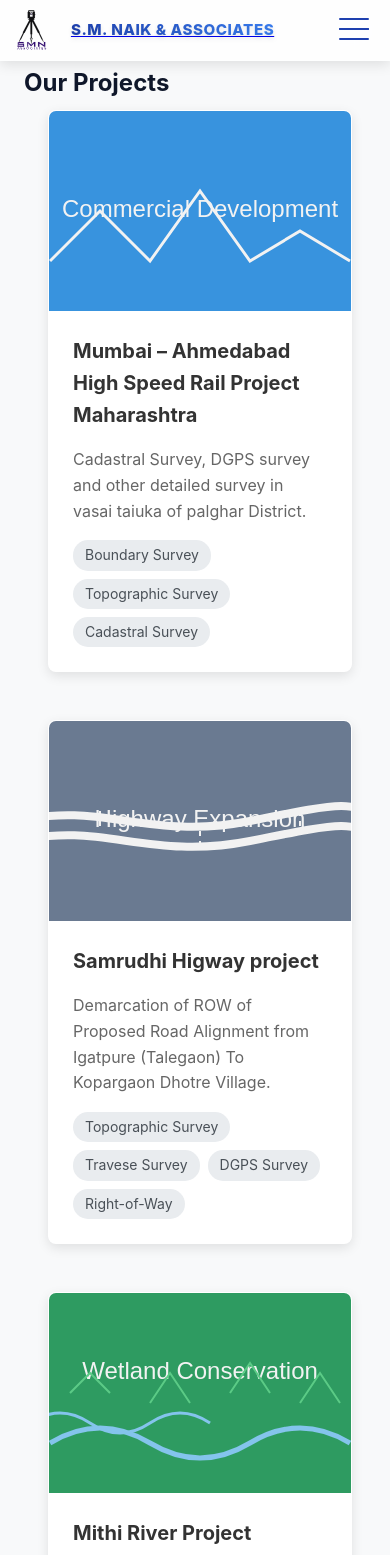
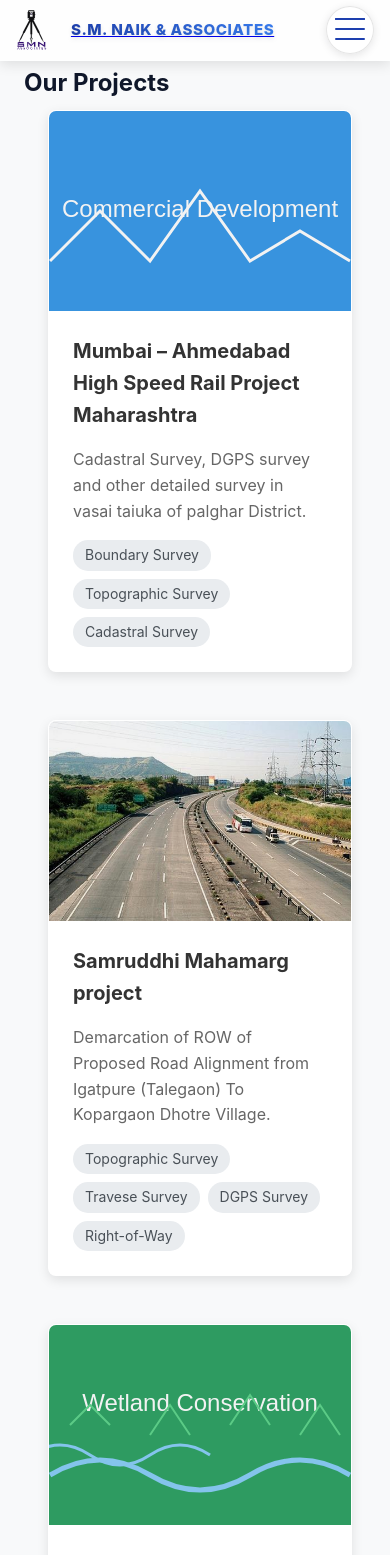
Before and after one commit to s-parkar/company-site, a React (Vite) app: page /projects in a window 390 px wide. Shown: the top 1555 px of the page. Built offline with nearby package versions, Linux system fonts and the light colour scheme; what @cloudinary/url-gen would draw is missing.

Commit message:
Added video background, enhanced transitions, and improved project section styling

```diff
--- a/src/components/Projects.jsx
+++ b/src/components/Projects.jsx
@@ -10,9 +10,9 @@ const Projects = () => {
       tags: ['Boundary Survey', 'Topographic Survey','Cadastral Survey']
     },
     {
-      title: 'Samrudhi Higway project',
+      title: 'Samruddhi Mahamarg project',
       description: 'Demarcation of ROW of Proposed Road Alignment from Igatpure (Talegaon) To  Kopargaon Dhotre Village.',
-      image: '/assets/img/project3.svg',
+      image: '/assets/img/p2.jpg',
       tags: ['Topographic Survey', 'Travese Survey', 'DGPS Survey','Right-of-Way']
     },
     {
--- a/src/styles/hamburger.css
+++ b/src/styles/hamburger.css
@@ -6,7 +6,7 @@
   cursor: pointer;
   padding: 0;
   z-index: 1001;
-  transition: all 0.3s ease;
+  transition: all 0.4s cubic-bezier(0.68, -0.6, 0.32, 1.6);
 }
 
 .hamburger-icon {
@@ -14,6 +14,8 @@
   width: 30px;
   height: 24px;
   display: inline-block;
+  transform-origin: center;
+  transition: transform 0.4s ease;
 }
 
 .hamburger-icon span {
@@ -21,45 +23,59 @@
   position: absolute;
   height: 2px;
   width: 100%;
-  background: var(--primary-color);
-  border-radius: 2px;
+  background: linear-gradient(90deg, var(--primary-color) 0%, var(--primary-color) 100%);
+  border-radius: 4px;
   opacity: 1;
   left: 0;
-  transform: rotate(0deg);
-  transition: 0.3s ease-in-out;
+  transform: rotate(0deg) scaleX(1);
+  transform-origin: center;
+  transition: all 0.4s cubic-bezier(0.68, -0.6, 0.32, 1.6);
+}
+
+.hamburger-icon:hover span {
+  background: linear-gradient(90deg, var(--primary-color) 0%, #4299e1 100%);
+  box-shadow: 0 0 8px rgba(66, 153, 225, 0.3);
 }
 
 .hamburger-icon span:nth-child(1) {
   top: 0px;
+  transform-origin: left center;
 }
 
-.hamburger-icon span:nth-child(2),
-.hamburger-icon span:nth-child(3) {
+.hamburger-icon span:nth-child(2) {
   top: 10px;
+  transform-origin: left center;
 }
 
-.hamburger-icon span:nth-child(4) {
+.hamburger-icon span:nth-child(3) {
   top: 20px;
+  transform-origin: left center;
+}
+
+.hamburger.active .hamburger-icon {
+  transform: rotate(180deg);
 }
 
 .hamburger.active .hamburger-icon span:nth-child(1) {
-  top: 10px;
-  width: 0%;
-  left: 50%;
+  transform: rotate(45deg);
+  top: 0px;
+  left: 4px;
+  width: 100%;
+  background: linear-gradient(90deg, #4299e1 0%, var(--primary-color) 100%);
 }
 
 .hamburger.active .hamburger-icon span:nth-child(2) {
-  transform: rotate(45deg);
+  width: 0%;
+  opacity: 0;
+  transform: scaleX(0);
 }
 
 .hamburger.active .hamburger-icon span:nth-child(3) {
   transform: rotate(-45deg);
-}
-
-.hamburger.active .hamburger-icon span:nth-child(4) {
-  top: 10px;
-  width: 0%;
-  left: 50%;
+  top: 20px;
+  left: 4px;
+  width: 100%;
+  background: linear-gradient(90deg, var(--primary-color) 0%, #4299e1 100%);
 }
 
 /* Responsive Design */
@@ -68,23 +84,25 @@
     display: flex;
     align-items: center;
     justify-content: center;
-    width: 40px;
-    height: 40px;
+    width: 48px;
+    height: 48px;
     border-radius: 50%;
-    background: rgba(255, 255, 255, 0.1);
-    transition: all 0.3s ease;
+    background: rgba(255, 255, 255, 0.95);
+    backdrop-filter: blur(12px);
+    -webkit-backdrop-filter: blur(12px);
+    border: 1px solid rgba(0, 0, 0, 0.1);
+    transition: all 0.3s cubic-bezier(0.4, 0, 0.2, 1);
+    box-shadow: 0 2px 8px rgba(0, 0, 0, 0.1);
   }
 
   .hamburger:hover {
-    background: rgba(255, 255, 255, 0.2);
+    background: rgba(255, 255, 255, 1);
     transform: scale(1.05);
+    box-shadow: 0 4px 12px rgba(0, 0, 0, 0.15);
+    border-color: rgba(0, 0, 0, 0.2);
   }
 
-  .hamburger.active {
-    background: var(--primary-color);
-  }
-
-  .hamburger.active .hamburger-icon span {
-    background: var(--white);
+  .hamburger:active {
+    transform: scale(0.95);
   }
 }
--- a/src/styles/main.css
+++ b/src/styles/main.css
@@ -216,12 +216,13 @@ body {
     left: 0;
     width: 100%;
     height: calc(100vh - 60px);
-    background: var(--glass-bg);
+    background: rgba(17, 25, 40, 0.85);
     backdrop-filter: blur(16px);
     -webkit-backdrop-filter: blur(16px);
     padding: 1.5rem;
-    border-bottom: 1px solid var(--glass-border);
+    border-bottom: 1px solid rgba(255, 255, 255, 0.1);
     overflow-y: auto;
+    z-index: 999;
   }
 
   .nav-links.active {
@@ -253,17 +254,19 @@ body {
     padding: 0.75rem;
     background: rgba(255, 255, 255, 0.05);
     border-radius: var(--border-radius);
-    border: 1px solid var(--glass-border);
+    border: 1px solid rgba(255, 255, 255, 0.1);
     transform: translateX(0);
     transition: all 0.3s ease;
     backdrop-filter: blur(8px);
     -webkit-backdrop-filter: blur(8px);
+    margin-bottom: 0.5rem;
   }
 
   .nav-links li:hover {
-    transform: translateX(5px);
-    background: var(--primary-light);
-    border-color: var(--primary-color);
+    transform: translateY(-2px);
+    background: rgba(255, 255, 255, 0.1);
+    border-color: rgba(255, 255, 255, 0.2);
+    box-shadow: 0 5px 15px rgba(0, 0, 0, 0.2);
   }
 
   .nav-links li:hover a {
@@ -292,14 +295,14 @@ body {
 }
 
 .service-card {
-  background: var(--glass-bg);
+  background: rgba(255, 255, 255, 0.02);
   backdrop-filter: blur(12px);
   -webkit-backdrop-filter: blur(12px);
-  border: 1px solid var(--glass-border);
+  border: 1px solid rgba(255, 255, 255, 0.1);
   padding: 1.5rem;
   border-radius: var(--border-radius);
-  box-shadow: var(--shadow-md);
-  transition: var(--transition);
+  box-shadow: 0 8px 32px rgba(0, 0, 0, 0.1);
+  transition: all 0.4s cubic-bezier(0.4, 0, 0.2, 1);
   position: relative;
   overflow: hidden;
 }
@@ -319,8 +322,10 @@ body {
 
 .service-card:hover,
 .service-card:active {
-  transform: translateY(-3px);
-  box-shadow: var(--shadow-lg);
+  transform: translateY(-5px);
+  box-shadow: 0 15px 45px rgba(0, 0, 0, 0.15);
+  border-color: rgba(255, 255, 255, 0.2);
+  background: rgba(255, 255, 255, 0.05);
 }
 
 .service-card:hover::before,
@@ -372,14 +377,14 @@ body {
 }
 
 .project-card {
-  background: var(--glass-bg);
+  background: rgba(255, 255, 255, 0.03);
   backdrop-filter: blur(12px);
   -webkit-backdrop-filter: blur(12px);
-  border: 1px solid var(--glass-border);
+  border: 1px solid rgba(255, 255, 255, 0.1);
   border-radius: var(--border-radius);
-  box-shadow: var(--shadow-md);
+  box-shadow: 0 8px 32px rgba(0, 0, 0, 0.1);
   overflow: hidden;
-  transition: var(--transition);
+  transition: all 0.4s cubic-bezier(0.4, 0, 0.2, 1);
   position: relative;
   transform-style: preserve-3d;
   perspective: 1000px;
@@ -399,8 +404,10 @@ body {
 }
 
 .project-card:hover {
-  transform: translateY(-5px) scale(1.02);
-  box-shadow: var(--shadow-lg);
+  transform: translateY(-5px) scale(1.02) rotateX(2deg);
+  box-shadow: 0 15px 45px rgba(0, 0, 0, 0.15);
+  border-color: rgba(255, 255, 255, 0.2);
+  background: rgba(255, 255, 255, 0.06);
 }
 
 .project-card:hover::before {
@@ -941,13 +948,15 @@ body {
     left: 0;
     width: 100%;
     height: calc(100vh - 80px);
-    background: var(--glass-bg);
-    backdrop-filter: blur(10px);
-    -webkit-backdrop-filter: blur(10px);
+    background: rgba(255, 255, 255, 0.95);
+    backdrop-filter: blur(16px);
+    -webkit-backdrop-filter: blur(16px);
     padding: 2rem;
     transform: translateX(-100%);
-    transition: var(--transition);
+    transition: all 0.4s cubic-bezier(0.4, 0, 0.2, 1);
     z-index: 999;
+    border-right: 1px solid rgba(0, 0, 0, 0.1);
+    box-shadow: 0 4px 12px rgba(0, 0, 0, 0.05);
   }
 
   .nav-links ul {
@@ -956,6 +965,29 @@ body {
     gap: 1.5rem;
     list-style: none;
     padding: 0;
+    max-width: 300px;
+    margin: 0 auto;
+  }
+
+  .nav-links ul li a {
+    display: block;
+    padding: 1rem 1.5rem;
+    color: var(--text-dark);
+    background: rgba(255, 255, 255, 0.8);
+    border-radius: 12px;
+    transition: all 0.3s ease;
+    border: 1px solid rgba(0, 0, 0, 0.1);
+    text-align: center;
+    font-weight: 500;
+    letter-spacing: 0.5px;
+    box-shadow: 0 2px 4px rgba(0, 0, 0, 0.05);
+  }
+
+  .nav-links ul li a:hover {
+    background: var(--white);
+    transform: translateY(-2px);
+    box-shadow: 0 5px 15px rgba(0, 0, 0, 0.1);
+    border-color: rgba(0, 0, 0, 0.15);
   }
 
   .nav-links.active {
```
Also changed, not shown: public/assets/img/p2.jpg (added).
